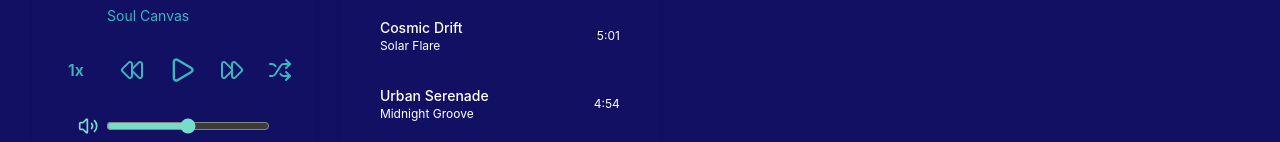
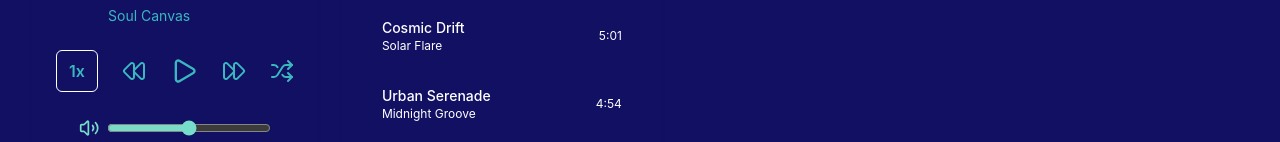
Before and after one commit to SpaceDandy15/atlas-music-player, a React app: page / in a window 1280 px wide. Shown: the part 350-492 px from the top of the page. Built offline with nearby package versions, Linux system fonts and the light colour scheme; the HTML template or start-up script is replaced by a standard one.

Commit message:
linking components

```diff
--- /dev/null
+++ b/src/components/AudioPlayer.tsx
@@ -0,0 +1,29 @@
+import React, { useEffect, useRef } from "react";
+
+interface AudioPlayerProps {
+  src: string;
+  isPlaying: boolean;
+  volume: number;       // 0-100
+  playbackRate: number; // e.g., 0.5, 1, 2
+}
+
+const AudioPlayer: React.FC<AudioPlayerProps> = ({ src, isPlaying, volume, playbackRate }) => {
+  const audioRef = useRef<HTMLAudioElement>(null);
+
+  useEffect(() => {
+    if (!audioRef.current) return;
+
+    audioRef.current.volume = volume / 100;
+    audioRef.current.playbackRate = playbackRate;
+
+    if (isPlaying) {
+      audioRef.current.play().catch((e) => console.error("Playback error:", e));
+    } else {
+      audioRef.current.pause();
+    }
+  }, [isPlaying, volume, playbackRate, src]);
+
+  return <audio ref={audioRef} src={src} />;
+};
+
+export default AudioPlayer;
--- a/src/components/CurrentlyPlaying.jsx
+++ /dev/null
@@ -1,17 +0,0 @@
-import React from "react";
-import CoverArt from "./CoverArt";
-import SongTitle from "./SongTitle";
-import PlayControls from "./PlayControls";
-import VolumeControls from "./VolumeControls";
-import LoadingSkeleton from "./LoadingSkeleton";
-
-export default function CurrentlyPlaying({ song }) {
-  return (
-    <div className="flex flex-col items-center gap-6 p-6 rounded-xl shadow bg-[var(--color-midnight)]">
-      <CoverArt src={song.cover} />
-      <SongTitle title={song.title} artist={song.artist} />
-      <PlayControls />
-      <VolumeControls />
-    </div>
-  );
-}
--- /dev/null
+++ b/src/components/CurrentlyPlaying.tsx
@@ -0,0 +1,63 @@
+import React, { useState } from "react";
+import CoverArt from "./CoverArt";
+import SongTitle from "./SongTitle";
+import PlayControls from "./PlayControls";
+import VolumeControls from "./VolumeControls";
+import AudioPlayer from "./AudioPlayer";
+
+interface Song {
+  title: string;
+  artist: string;
+  cover: string;
+  length: string;
+  src: string;
+}
+
+interface CurrentlyPlayingProps {
+  song: Song;
+  nextSong: () => void;
+  prevSong: () => void;
+  shuffle: boolean;
+  toggleShuffle: () => void;
+}
+
+const CurrentlyPlaying: React.FC<CurrentlyPlayingProps> = ({
+  song,
+  nextSong,
+  prevSong,
+  shuffle,
+  toggleShuffle,
+}) => {
+  const [isPlaying, setIsPlaying] = useState(false);
+  const [volume, setVolume] = useState(50);
+  const [playbackRate, setPlaybackRate] = useState(1);
+
+  return (
+    <div className="flex flex-col items-center gap-6 p-6 rounded-xl shadow bg-[var(--color-midnight)]">
+      <CoverArt src={song.cover} />
+      <SongTitle title={song.title} artist={song.artist} />
+
+      <PlayControls
+        isPlaying={isPlaying}
+        onPlayPause={() => setIsPlaying(!isPlaying)}
+        playbackRate={playbackRate}
+        setPlaybackRate={setPlaybackRate}
+        nextSong={nextSong}
+        prevSong={prevSong}
+        shuffle={shuffle}
+        toggleShuffle={toggleShuffle}
+      />
+
+      <VolumeControls volume={volume} setVolume={setVolume} />
+
+      <AudioPlayer
+        src={song.src}
+        isPlaying={isPlaying}
+        volume={volume}
+        playbackRate={playbackRate}
+      />
+    </div>
+  );
+};
+
+export default CurrentlyPlaying;
--- a/src/components/MusicPlayer.tsx
+++ b/src/components/MusicPlayer.tsx
@@ -3,48 +3,82 @@ import CurrentlyPlaying from "./CurrentlyPlaying";
 import Playlist from "./Playlist";
 import LoadingSkeleton from "./LoadingSkeleton";
 
-// Define the Song type
 export interface Song {
   title: string;
   artist: string;
   length: string;
   cover: string;
+  src: string; // URL or local path to song file
 }
 
 const songs: Song[] = [
-  { title: "Painted in Blue", artist: "Soul Canvas", length: "5:55", cover: "/assets/cover1.svg" },
-  { title: "Tidal Drift", artist: "Echoes of the Sea", length: "8:02", cover: "/assets/cover2.svg" },
-  { title: "Fading Shadows", artist: "The Emberlight", length: "3:01", cover: "/assets/cover3.svg" },
-  { title: "Cosmic Drift", artist: "Solar Flare", length: "5:01", cover: "/assets/cover4.svg" },
-  { title: "Urban Serenade", artist: "Midnight Groove", length: "4:54", cover: "/assets/cover5.svg" },
-  { title: "Whispers in the Wind", artist: "Rust & Ruin", length: "6:13", cover: "/assets/cover6.svg" },
-  { title: "Electric Fever", artist: "Neon Jungle", length: "8:41", cover: "/assets/cover7.svg" },
-  { title: "Edge of the Abyss", artist: "Steel Horizon", length: "2:27", cover: "/assets/cover8.svg" },
-  { title: "Golden Haze", artist: "Velvet Waves", length: "3:15", cover: "/assets/cover9.svg" },
-  { title: "Shatter the Silence", artist: "Thunderclap Echo", length: "8:22", cover: "/assets/cover10.svg" },
+  { title: "Painted in Blue", artist: "Soul Canvas", length: "5:55", cover: "/assets/cover1.svg", src: "/assets/song1.mp3" },
+  { title: "Tidal Drift", artist: "Echoes of the Sea", length: "8:02", cover: "/assets/cover2.svg", src: "/assets/song2.mp3" },
+  { title: "Fading Shadows", artist: "The Emberlight", length: "3:01", cover: "/assets/cover3.svg", src: "/assets/song3.mp3" },
+  { title: "Cosmic Drift", artist: "Solar Flare", length: "5:01", cover: "/assets/cover4.svg", src: "/assets/song4.mp3" },
+  { title: "Urban Serenade", artist: "Midnight Groove", length: "4:54", cover: "/assets/cover5.svg", src: "/assets/song5.mp3" },
+  { title: "Whispers in the Wind", artist: "Rust & Ruin", length: "6:13", cover: "/assets/cover6.svg", src: "/assets/song6.mp3" },
+  { title: "Electric Fever", artist: "Neon Jungle", length: "8:41", cover: "/assets/cover7.svg", src: "/assets/song7.mp3" },
+  { title: "Edge of the Abyss", artist: "Steel Horizon", length: "2:27", cover: "/assets/cover8.svg", src: "/assets/song8.mp3" },
+  { title: "Golden Haze", artist: "Velvet Waves", length: "3:15", cover: "/assets/cover9.svg", src: "/assets/song9.mp3" },
+  { title: "Shatter the Silence", artist: "Thunderclap Echo", length: "8:22", cover: "/assets/cover10.svg", src: "/assets/song10.mp3" },
 ];
 
 export default function MusicPlayer() {
   const [currentIndex, setCurrentIndex] = useState<number>(0);
   const [isLoading, setIsLoading] = useState<boolean>(true);
+  const [isPlaying, setIsPlaying] = useState<boolean>(false);
+  const [volume, setVolume] = useState<number>(50);
+  const [playbackRate, setPlaybackRate] = useState<number>(1);
+  const [shuffle, setShuffle] = useState<boolean>(false);
 
   // Simulate loading data
   useEffect(() => {
-    const timer = setTimeout(() => setIsLoading(false), 1000); // 1 second delay
+    const timer = setTimeout(() => setIsLoading(false), 1000);
     return () => clearTimeout(timer);
   }, []);
 
-  if (isLoading) {
-    return <LoadingSkeleton />;
-  }
+  const nextSong = () => {
+    if (shuffle) {
+      const randomIndex = Math.floor(Math.random() * songs.length);
+      setCurrentIndex(randomIndex);
+    } else {
+      setCurrentIndex((prev) => (prev < songs.length - 1 ? prev + 1 : prev));
+    }
+    setIsPlaying(true);
+  };
+
+  const prevSong = () => {
+    setCurrentIndex((prev) => (prev > 0 ? prev - 1 : prev));
+    setIsPlaying(true);
+  };
+
+  const toggleShuffle = () => setShuffle((prev) => !prev);
+
+  if (isLoading) return <LoadingSkeleton />;
 
   return (
     <div className="flex flex-col md:flex-row gap-6">
-      <CurrentlyPlaying song={songs[currentIndex]} />
+      <CurrentlyPlaying
+        song={songs[currentIndex]}
+        isPlaying={isPlaying}
+        setIsPlaying={setIsPlaying}
+        volume={volume}
+        setVolume={setVolume}
+        playbackRate={playbackRate}
+        setPlaybackRate={setPlaybackRate}
+        nextSong={nextSong}
+        prevSong={prevSong}
+        shuffle={shuffle}
+        toggleShuffle={toggleShuffle}
+      />
       <Playlist
         songs={songs}
         selectedIndex={currentIndex}
-        onSelect={setCurrentIndex}
+        onSelect={(index) => {
+          setCurrentIndex(index);
+          setIsPlaying(true);
+        }}
       />
     </div>
   );
--- a/src/components/PlayControls.tsx
+++ b/src/components/PlayControls.tsx
@@ -1,68 +1,71 @@
-import React, { useState } from "react";
-import { Shuffle, Rewind, Play, FastForward } from "lucide-react";
+import React from "react";
+import { Shuffle, Rewind, Play, FastForward, Pause } from "lucide-react";
 
-type Control = "speed" | "rewind" | "play" | "forward" | "shuffle" | "";
+interface PlayControlsProps {
+  isPlaying: boolean;
+  onPlayPause: () => void;
+  playbackRate: number;
+  setPlaybackRate: (rate: number) => void;
+  nextSong: () => void;
+  prevSong: () => void;
+  shuffle: boolean;
+  toggleShuffle: () => void;
+}
 
-const PlayControls: React.FC = () => {
-  const [activeButton, setActiveButton] = useState<Control>("");
+const PlayControls: React.FC<PlayControlsProps> = ({
+  isPlaying,
+  onPlayPause,
+  playbackRate,
+  setPlaybackRate,
+  nextSong,
+  prevSong,
+  shuffle,
+  toggleShuffle,
+}) => {
+  const handleSpeedClick = () => {
+    const nextRate = playbackRate === 0.5 ? 1 : playbackRate === 1 ? 2 : 0.5;
+    setPlaybackRate(nextRate);
+  };
 
   return (
     <div className="flex items-center justify-center gap-6">
-      {/* Speed / 1x */}
+      {/* Speed Button */}
       <button
-        onClick={() => setActiveButton("speed")}
-        className={`px-3 py-2 font-semibold transition ${
-          activeButton === "speed"
-            ? "text-white border border-white rounded-md"
-            : "text-[var(--color-tahiti)] hover:border hover:border-white rounded-md"
-        }`}
+        onClick={handleSpeedClick}
+        className="px-3 py-2 font-semibold text-[var(--color-tahiti)] border border-white rounded-md hover:bg-[var(--color-bermuda)]"
       >
-        1x
+        {playbackRate}x
       </button>
 
       {/* Rewind */}
       <button
-        onClick={() => setActiveButton("rewind")}
-        className={`transition ${
-          activeButton === "rewind"
-            ? "text-white border border-white rounded-md"
-            : "text-[var(--color-tahiti)] hover:border hover:border-white rounded-md"
-        }`}
+        onClick={prevSong}
+        className="text-[var(--color-tahiti)] hover:border hover:border-white rounded-md transition"
       >
         <Rewind size={24} />
       </button>
 
-      {/* Play */}
+      {/* Play / Pause */}
       <button
-        onClick={() => setActiveButton("play")}
-        className={`transition ${
-          activeButton === "play"
-            ? "text-white border border-white rounded-md"
-            : "text-[var(--color-tahiti)] hover:border hover:border-white rounded-md"
-        }`}
+        onClick={onPlayPause}
+        className="text-[var(--color-tahiti)] hover:border hover:border-white rounded-md transition"
       >
-        <Play size={28} />
+        {isPlaying ? <Pause size={28} /> : <Play size={28} />}
       </button>
 
       {/* Fast Forward */}
       <button
-        onClick={() => setActiveButton("forward")}
-        className={`transition ${
-          activeButton === "forward"
-            ? "text-white border border-white rounded-md"
-            : "text-[var(--color-tahiti)] hover:border hover:border-white rounded-md"
-        }`}
+        onClick={nextSong}
+        className="text-[var(--color-tahiti)] hover:border hover:border-white rounded-md transition"
       >
         <FastForward size={24} />
       </button>
 
       {/* Shuffle */}
       <button
-        onClick={() => setActiveButton("shuffle")}
-        className={`transition ${
-          activeButton === "shuffle"
-            ? "text-white border border-white rounded-md"
-            : "text-[var(--color-tahiti)] hover:border hover:border-white rounded-md"
+        onClick={toggleShuffle}
+        className={`text-[var(--color-tahiti)] hover:border hover:border-white rounded-md transition ${
+          shuffle ? "text-[var(--color-bermuda)]" : ""
         }`}
       >
         <Shuffle size={24} />
--- a/src/components/VolumeControls.tsx
+++ b/src/components/VolumeControls.tsx
@@ -1,12 +1,12 @@
 import React from "react";
 import { Volume2 } from "lucide-react";
 
-type VolumeControlsProps = {
-  volume: number; // Current volume (0–100)
-  onChange: (value: number) => void; // Callback when slider changes
-};
+interface VolumeControlsProps {
+  volume: number; // 0-100
+  setVolume: (v: number) => void;
+}
 
-export default function VolumeControls({ volume, onChange }: VolumeControlsProps) {
+const VolumeControls: React.FC<VolumeControlsProps> = ({ volume, setVolume }) => {
   return (
     <div className="flex items-center gap-2 w-48">
       {/* Volume icon */}
@@ -18,9 +18,11 @@ export default function VolumeControls({ volume, onChange }: VolumeControlsProps
         min={0}
         max={100}
         value={volume}
-        onChange={(e) => onChange(Number(e.target.value))}
+        onChange={(e) => setVolume(Number(e.target.value))}
         className="w-full accent-[var(--color-bermuda)]"
       />
     </div>
   );
-}
+};
+
+export default VolumeControls;
```
